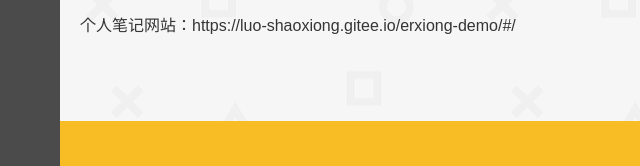
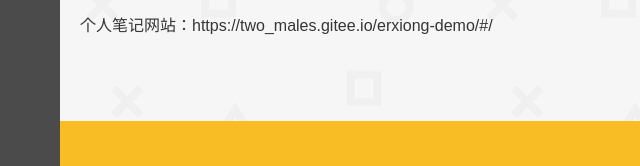
Before and after one commit to Erxionglsx/MyResum, a plain HTML site: page index.html in a window 1280 px wide. Shown: the part 351-517 px from the top of the page, 190-830 px from the left. Drawn offline with Linux system fonts and the light colour scheme.

Commit message:
更新笔记网址

```diff
--- a/index.html
+++ b/index.html
@@ -54,7 +54,7 @@
               </p>
               <p>专业：软件工程</p>
             </div>
-			<p style="margin-left: 20px;margin-top: 15px;">个人笔记网站：https://luo-shaoxiong.gitee.io/erxiong-demo/#/</p>
+			<p style="margin-left: 20px;margin-top: 15px;">个人笔记网站：https://two_males.gitee.io/erxiong-demo/#/</p>
           </div>
         </div>
       </section>
```
